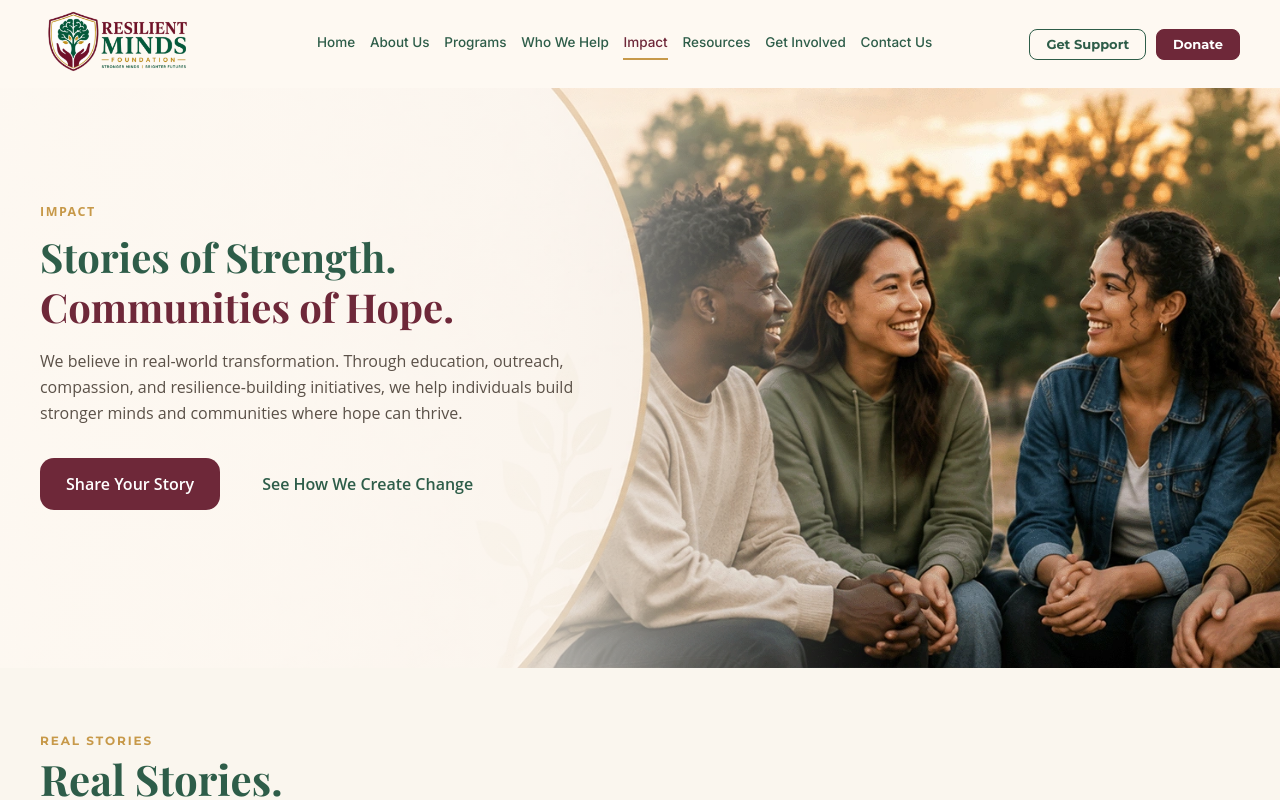
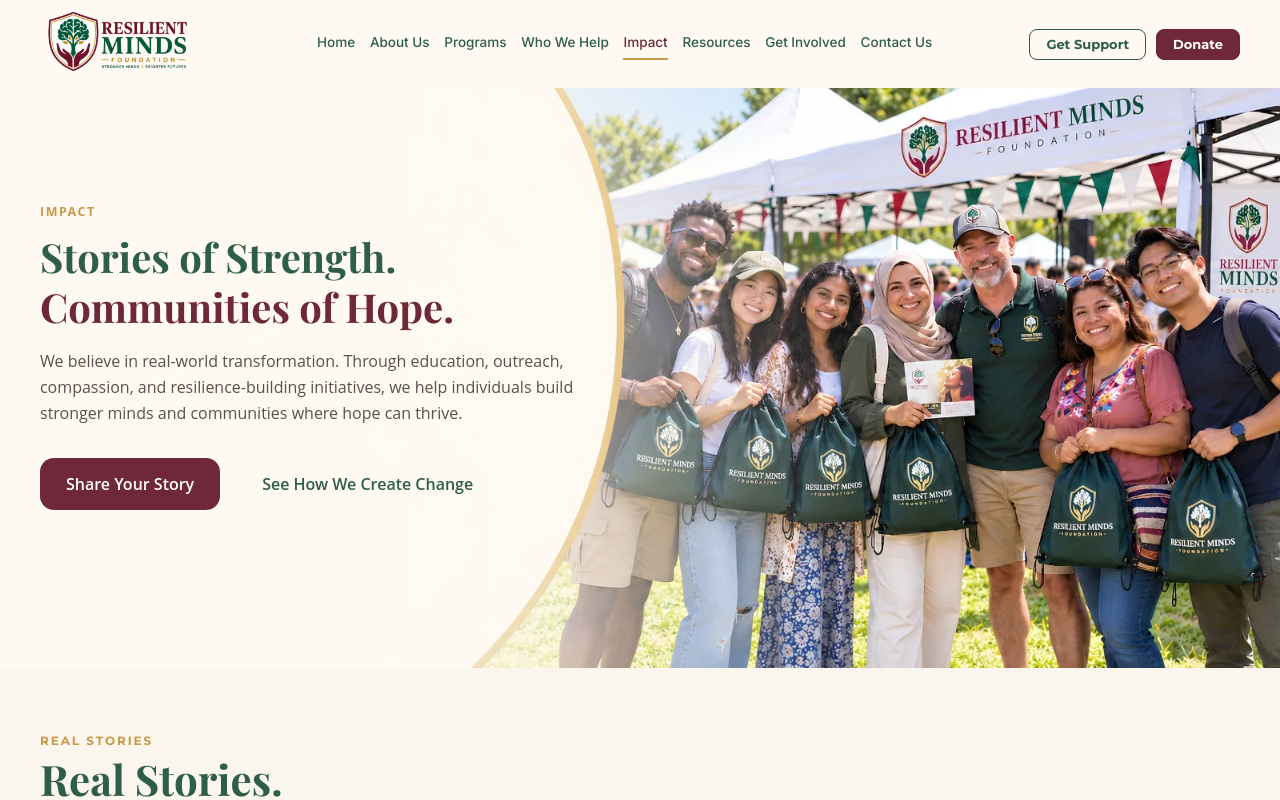
Before and after one commit to Martins-technologies/Resilent-MINDS-foundation, a React (Vite) app: page /impact in a window 1280 px wide. Shown: the top 800 px of the page. Built offline with nearby package versions, Linux system fonts and the light colour scheme; a web font is replaced by a local one.

Commit message:
impact page updated

```diff
--- a/src/components/impact/ImpactHero.jsx
+++ b/src/components/impact/ImpactHero.jsx
@@ -3,7 +3,7 @@ import PageHero from '../layout/PageHero';
 
 const ImpactHero = () => {
   return (
-    <PageHero image="/impact/hero.webp" ariaLabel="Impact hero">
+    <PageHero image="/updatedimages/3banner.webp" ariaLabel="Impact hero">
       <span className="eyebrow block mb-5">
         Impact
       </span>
```
Also changed, not shown: public/updatedimages/3banner.webp (added).
